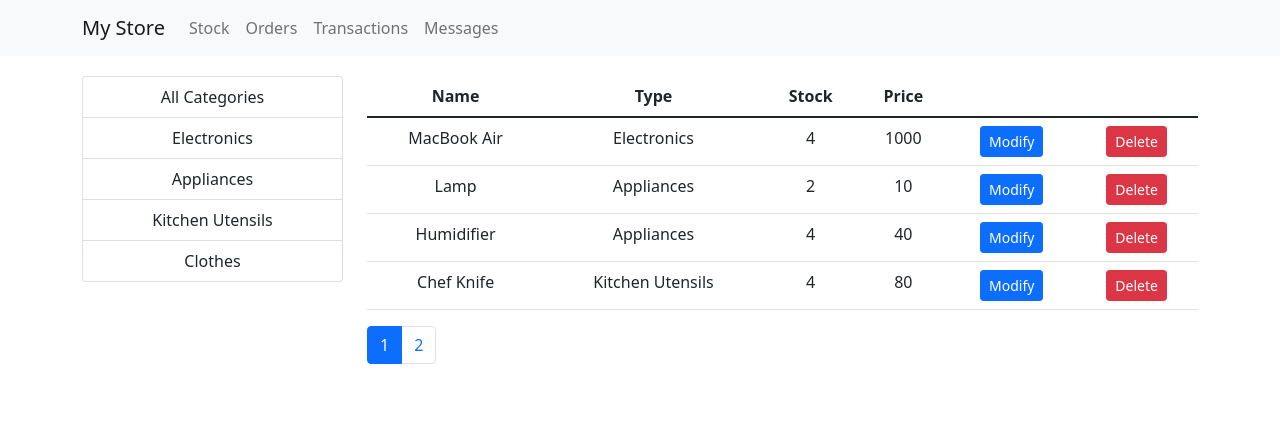
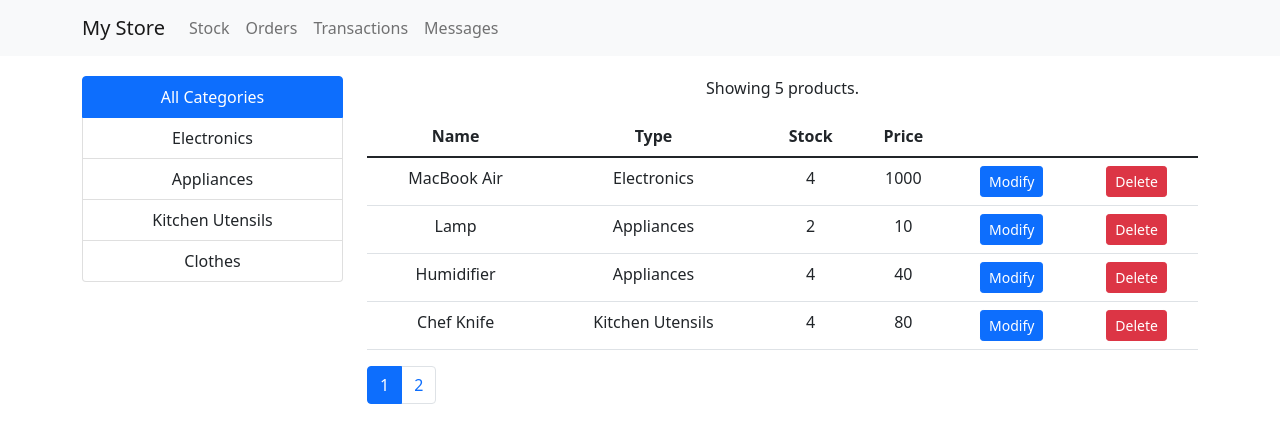
Before and after one commit to hsp8412/MyStore, a React (Create React App) app: page / in a window 1280 px wide. Both pictures are taken after a click on the item "All Categories". Shown: the top 442 px of the page. Built offline with nearby package versions, Linux system fonts and the light colour scheme.

Commit message:
Implement "all category" filter

```diff
--- a/src/component/ filter.jsx
+++ b/src/component/ filter.jsx
@@ -7,7 +7,12 @@ const Filter = (props) => {
 
   return (
     <ListGroup as="ul">
-      <ListGroup.Item as="li" action>
+      <ListGroup.Item
+        as="li"
+        action
+        onClick={() => onItemSelect(null)}
+        active={selectedItem === null}
+      >
         All Categories
       </ListGroup.Item>
       {items.map((item) => (
--- a/src/component/stock.jsx
+++ b/src/component/stock.jsx
@@ -1,7 +1,7 @@
 import React, { Component } from "react";
 import { getProducts } from "../service/products";
 import StockTable from "./stockTable";
-import Pagi from "./pagination";
+
 import { Button, Table, Col, Row, Container } from "react-bootstrap";
 import Filter from "./ filter";
 import { getCategories } from "../service/categories";
@@ -23,13 +23,11 @@ class Stock extends React.Component {
   }
 
   handlePageChange = (page) => {
-    console.log(page);
     this.setState({ currentPage: page });
   };
 
   handleSelectItem = (category) => {
-    console.log(category);
-    this.setState({ selectedCategory: category });
+    this.setState({ selectedCategory: category, currentPage: 1 });
   };
 
   render() {
@@ -50,12 +48,7 @@ class Stock extends React.Component {
                 pageSize={this.state.pageSize}
                 currentPage={this.state.currentPage}
                 selectedCategory={this.state.selectedCategory}
-              />
-              <Pagi
-                itemsCount={this.state.allProducts.length}
-                pageSize={this.state.pageSize}
                 onPageChange={this.handlePageChange}
-                currentPage={this.state.currentPage}
               />
             </Col>
           </Row>
--- a/src/component/stockTable.jsx
+++ b/src/component/stockTable.jsx
@@ -1,10 +1,12 @@
 import React, { Component } from "react";
 import { Table, Button, Col, Row } from "react-bootstrap";
 import { paginate } from "../utils/paginate";
+import Pagi from "./pagination";
 
 class StockTable extends React.Component {
   render() {
-    const { products, pageSize, currentPage, selectedCategory } = this.props;
+    const { products, pageSize, currentPage, selectedCategory, onPageChange } =
+      this.props;
     if (products.length === 0) return <p>There is no product to display.</p>;
 
     const filtered = selectedCategory
@@ -12,7 +14,10 @@ class StockTable extends React.Component {
       : products;
 
     const productsToDisplay = paginate(filtered, pageSize, currentPage);
+
     return (
+      <React.Fragment>
+        <p>Showing {filtered.length} products. </p>
         <Table>
           <thead>
             <tr>
@@ -45,6 +50,13 @@ class StockTable extends React.Component {
             ))}
           </tbody>
         </Table>
+        <Pagi
+          itemsCount={filtered.length}
+          pageSize={pageSize}
+          onPageChange={onPageChange}
+          currentPage={currentPage}
+        />
+      </React.Fragment>
     );
   }
 }
```
Lines whose indentation alone changed are shown as unchanged.
